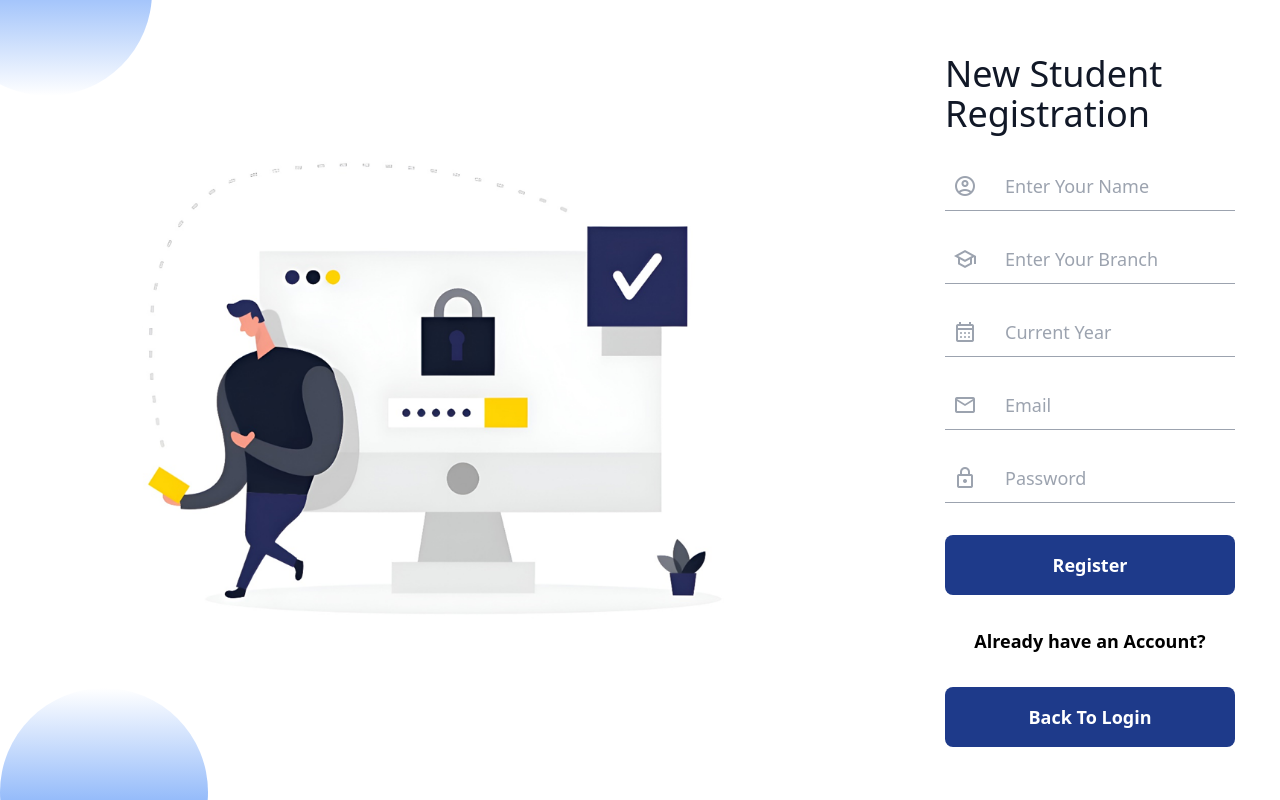
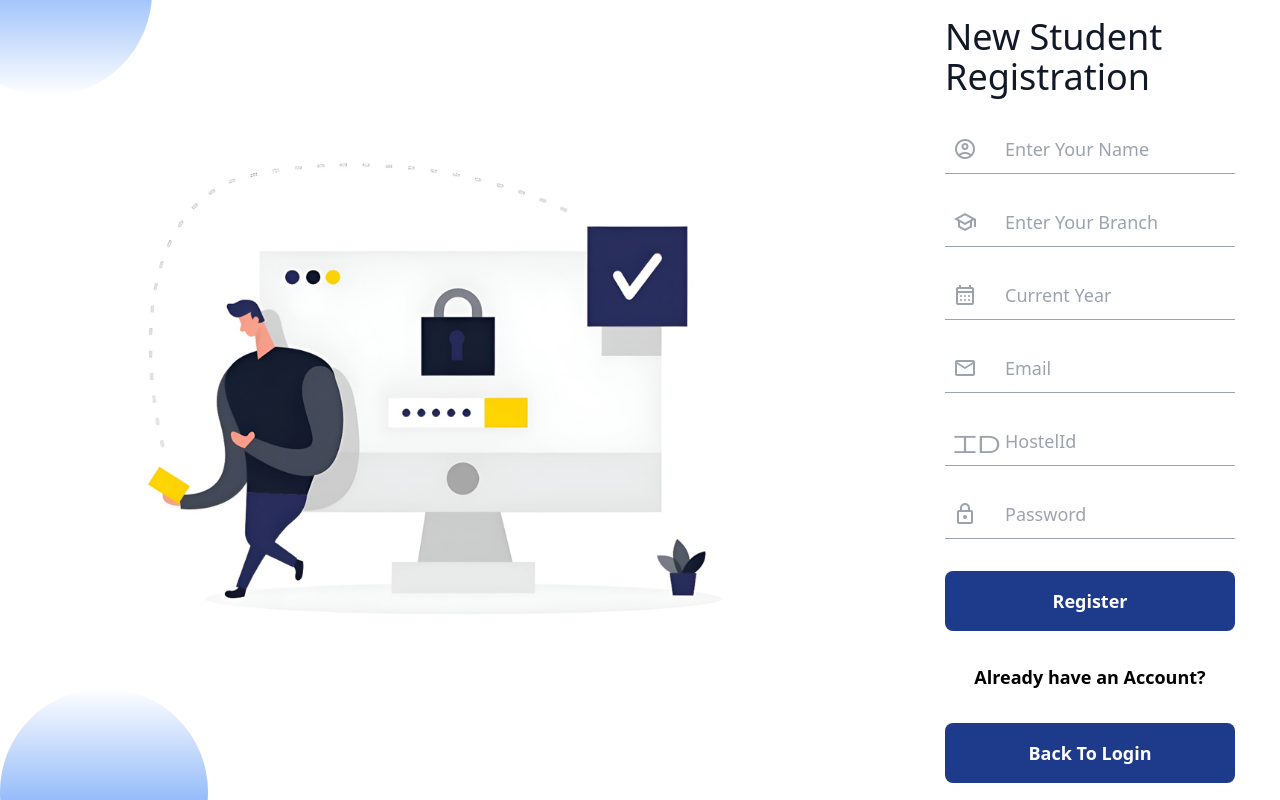
Before and after one commit to PRIME08012004/Hostel-gravience-system-, a React (Vite) app in the folder Frontend/: page /Login_signIn/SignIn in a window 1280 px wide. Built offline with nearby package versions, Linux system fonts and the light colour scheme.

Commit message:
added hostel id input field

```diff
--- a/Frontend/src/components/Student_forms/SignIn.jsx
+++ b/Frontend/src/components/Student_forms/SignIn.jsx
@@ -8,7 +8,8 @@ function SignIn() {
         branch: "",
         currentYear: "",
         email: "",
-        password: ""
+        password: "",
+        HostelId : ""
     });
 
     const navigate = useNavigate();
@@ -111,6 +112,22 @@ function SignIn() {
                             />
                         </div>
                     </div>
+                    <div className="relative flex items-center border-b border-gray-400 pb-1">
+                        <div className="relative ml-2 w-full">
+                            <span className="material-symbols-outlined absolute text-gray-400 top-2">
+                                ID
+                            </span>
+                            <input
+                                type="HostelId"
+                                placeholder="HostelId"
+                                name='HostelId'
+                                id='HostelId'
+                                value={RegistrationData.HostelId}
+                                onChange= {handelRegistrationData}
+                                className="w-full placeholder:pl-5 h-full bg-transparent border-none outline-none p-2 pl-8 text-lg text-blue-500 focus:ring-0"
+                            />
+                        </div>
+                    </div>
 
 
                     {/* Password Field */}
```
